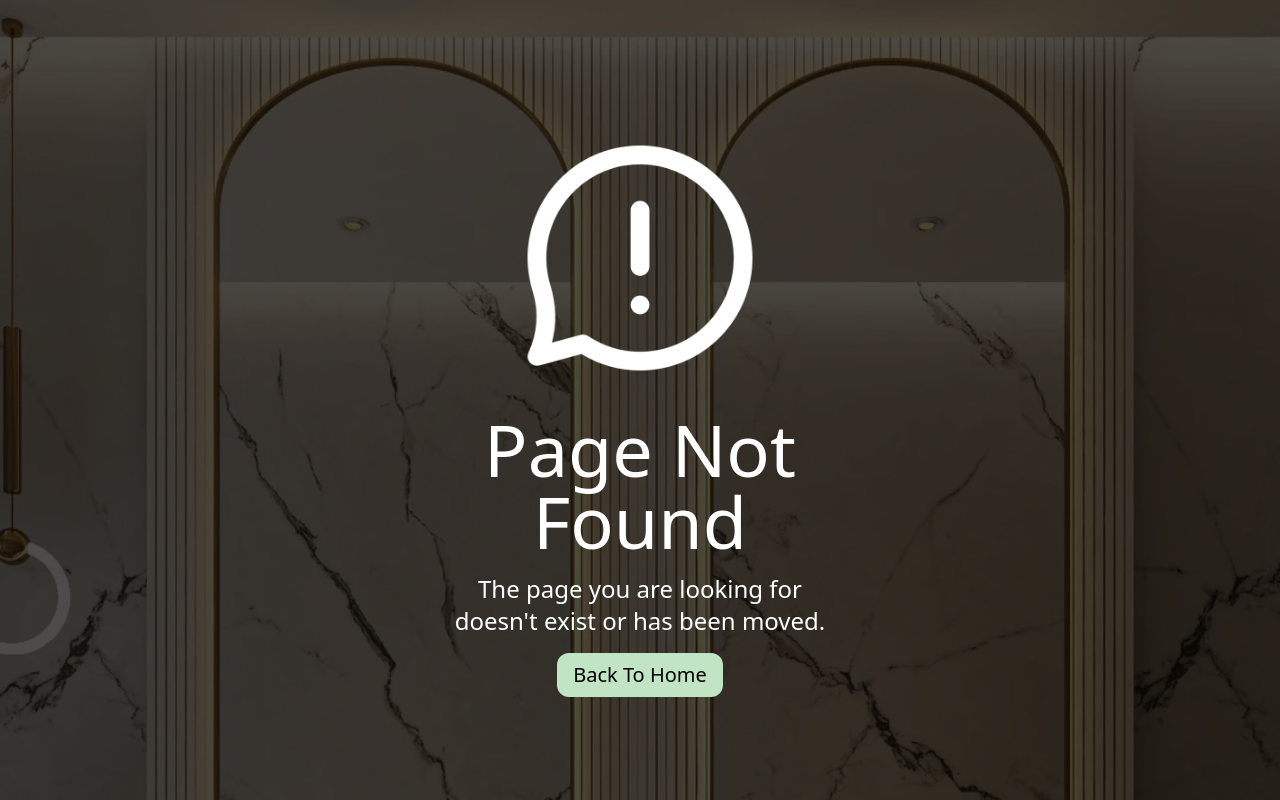
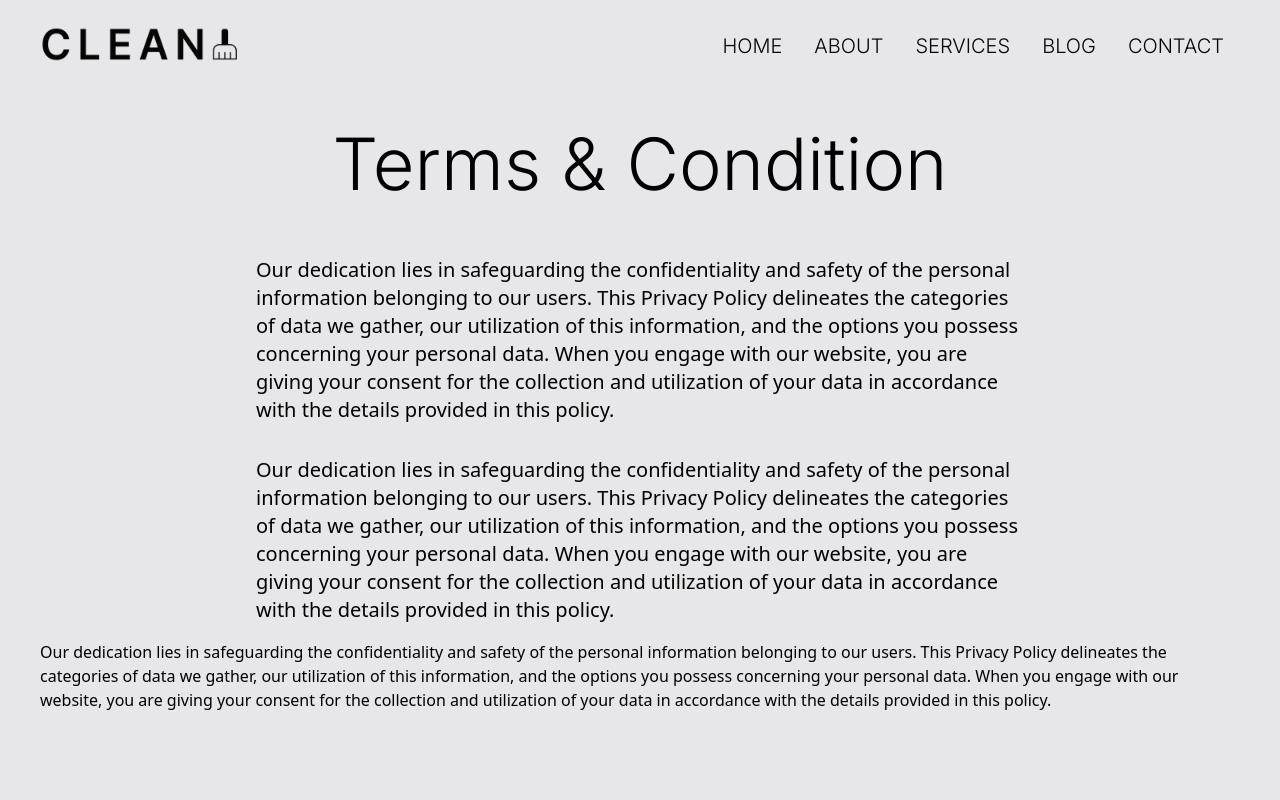
Before and after one commit to Yagya-Adh/clean, a Next.js app: page /privacy-policy in a window 1280 px wide. Before the commit this address had no page. Shown: the top 800 px of the page. Built offline with nearby package versions, Linux system fonts and the light colour scheme.

Commit message:
save with added pages privcy-policy

```diff
--- /dev/null
+++ b/app/components/section/PrivacyPolicySection.tsx
@@ -0,0 +1,85 @@
+import privacyPolicyData from "@/lib/data/privacyPolicyData.json";
+
+interface IPrivacyInnerPoint {
+  id: number;
+  point: string;
+  describe: string;
+}
+
+interface IPrivacyPolicy {
+  id: number;
+  title: string;
+  describe?: string;
+  innerPoint?: IPrivacyInnerPoint[];
+}
+const data: IPrivacyPolicy[] = privacyPolicyData;
+
+const PrivacyPolicySection = () => {
+  return (
+    <section
+      className="max-w-screen-xl mx-auto px-4 md:px-10
+    "
+    >
+      <div className="flex flex-col justify-center items-center">
+        <h1 className="text-4xl md:text-7xl font-inter font-light text-black my-10 text-center">
+          Terms & Condition
+        </h1>
+        <p className="text-lg lg:text-xl max-w-screen-md py-4 text-center lg:text-start">
+          Our dedication lies in safeguarding the confidentiality and safety of
+          the personal information belonging to our users. This Privacy Policy
+          delineates the categories of data we gather, our utilization of this
+          information, and the options you possess concerning your personal
+          data. When you engage with our website, you are giving your consent
+          for the collection and utilization of your data in accordance with the
+          details provided in this policy.
+        </p>
+        <p className="text-lg lg:text-xl max-w-screen-md py-4 text-center lg:text-start">
+          Our dedication lies in safeguarding the confidentiality and safety of
+          the personal information belonging to our users. This Privacy Policy
+          delineates the categories of data we gather, our utilization of this
+          information, and the options you possess concerning your personal
+          data. When you engage with our website, you are giving your consent
+          for the collection and utilization of your data in accordance with the
+          details provided in this policy.
+        </p>
+        Our dedication lies in safeguarding the confidentiality and safety of
+        the personal information belonging to our users. This Privacy Policy
+        delineates the categories of data we gather, our utilization of this
+        information, and the options you possess concerning your personal data.
+        When you engage with our website, you are giving your consent for the
+        collection and utilization of your data in accordance with the details
+        provided in this policy.
+        <p className="text-lg lg:text-xl max-w-screen-md py-4 text-center lg:text-start"></p>
+      </div>
+
+      <div className="py-10 px-4 md:px-6 flex flex-col mx-auto max-w-screen-lg">
+        {data?.map((list) => (
+          <div className="flex flex-col justify-center" key={list.id}>
+            <h2 className="text-4xl md:text-4xl font-inter font-light text-black py-4">
+              {list.id}
+              {". "}
+              {list.title}
+              {":"}
+            </h2>
+            <p className="text-lg md:text-xl tracking-wider max-w-screen-lg font-inter font-light py-2 p-2">
+              {list?.describe}
+            </p>
+            {list.innerPoint?.map((item) => (
+              <div key={item.id} className="  items-start py-2">
+                <p className="text-lg font-inter font-light tracking-wide">
+                  <span className="text-lg font-inter font-semibold tracking-widee">
+                    {item.point}
+                    {": "}
+                  </span>{" "}
+                  {item?.describe}
+                </p>
+              </div>
+            ))}
+          </div>
+        ))}
+      </div>
+    </section>
+  );
+};
+
+export default PrivacyPolicySection;
--- /dev/null
+++ b/app/privacy-policy/page.tsx
@@ -0,0 +1,11 @@
+import PrivacyPolicySection from "../components/section/PrivacyPolicySection";
+
+const PrivacyPolicy = () => {
+  return (
+    <main>
+      <PrivacyPolicySection />
+    </main>
+  );
+};
+
+export default PrivacyPolicy;
--- a/lib/data/footerRightSideData.json
+++ b/lib/data/footerRightSideData.json
@@ -20,7 +20,7 @@
         "item": "Terms & Conditions",
         "linkPath": "/terms-conditions"
       },
-      { "id": 3, "item": "Privacy Policy", "linkPath": "/" }
+      { "id": 3, "item": "Privacy Policy", "linkPath": "/privacy-policy" }
     ]
   },
 
--- /dev/null
+++ b/lib/data/privacyPolicyData.json
@@ -0,0 +1,90 @@
+[
+  {
+    "id": 1,
+    "title": "Collection of Information",
+    "innerPoint": [
+      {
+        "id": 1,
+        "point": "Personal Information",
+        "describe": "When you utilize our services or create an account, we may gather personal information such as your name, email address, phone number, and billing details."
+      },
+      {
+        "id": 2,
+        "point": "Property Information",
+        "describe": "We also collect data related to the properties you list on our website, including details, photos, and availability."
+      },
+      {
+        "id": 3,
+        "point": "Usage Data",
+        "describe": "Information about your interactions with our website, such as pages visited, search queries, and IP address."
+      }
+    ]
+  },
+  {
+    "id": 2,
+    "title": "Use of Information",
+    "innerPoint": [
+      {
+        "id": 1,
+        "point": "Providing Services",
+        "describe": "Your personal information is used to facilitate various processes, including inquiries, bookings, and communication with other users."
+      },
+      {
+        "id": 2,
+        "point": "Personalization",
+        "describe": "We may use your data to tailor your experience, display relevant listings, and recommend customized content."
+      },
+      {
+        "id": 3,
+        "point": "Communication",
+        "describe": "You might receive updates, newsletters, and promotional offers regarding our services, but you can opt out at any time."
+      },
+      {
+        "id": 4,
+        "point": "Analytics and Improvements",
+        "describe": "User behavior and data are analyzed to improve our website's functionality, performance, and security."
+      }
+    ]
+  },
+  {
+    "id": 3,
+    "title": "Information Sharing",
+    "innerPoint": [
+      {
+        "id": 1,
+        "point": "With Users",
+        "describe": "If you engage in an inquiry, we may share pertinent transaction-related information."
+      },
+      {
+        "id": 2,
+        "point": "Service Providers",
+        "describe": "Trusted third-party service providers may receive your information to aid in our website's operation and service delivery."
+      },
+      {
+        "id": 3,
+        "point": "Legal Compliance",
+        "describe": "We may disclose your data to comply with applicable laws, regulations, legal procedures, or enforceable governmental requests."
+      }
+    ]
+  },
+  {
+    "id": 4,
+    "title": "Data Security",
+    "describe": "We employ industry-standard security measures to safeguard your personal information from unauthorized access, disclosure, alteration, or destruction. Nevertheless, complete security cannot be guaranteed for internet transmission or electronic storage."
+  },
+  {
+    "id": 5,
+    "title": "Your Rights",
+    "describe": "You possess the rights to access, update, or delete your personal data. You can also manage your communication preferences and opt out of marketing communications. Should you wish to exercise these rights or have privacy concerns, please contact us."
+  },
+  {
+    "id": 6,
+    "title": "Third-Party Websites",
+    "describe": "Our website may contain links to third-party websites. We are not responsible for the privacy practices or content of these external sites. We encourage you to review the privacy policies of any third-party sites you visit."
+  },
+  {
+    "id": 7,
+    "title": "Changes to this Privacy Policy",
+    "describe": "This Privacy Policy may be periodically updated to reflect changes in our practices or legal requirements. We will notify you of significant updates through prominent notices on our website."
+  }
+]
```
